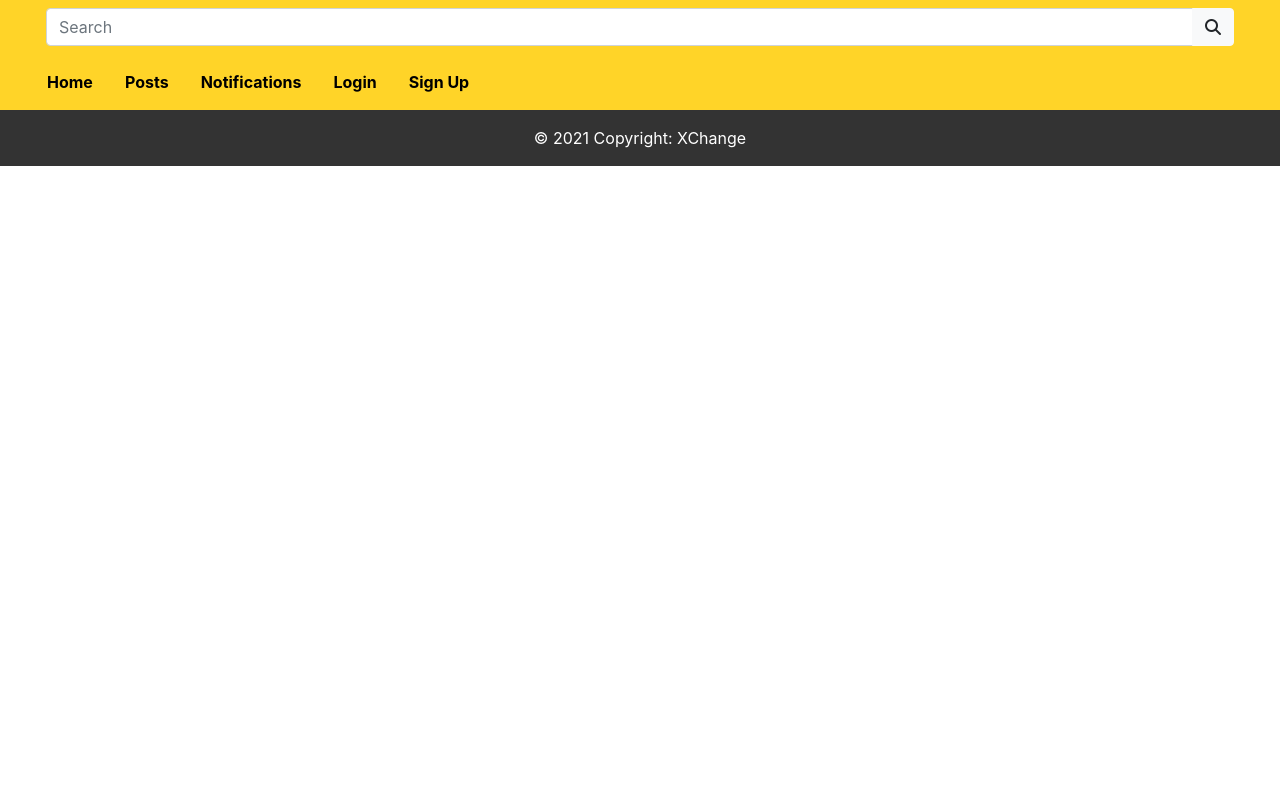
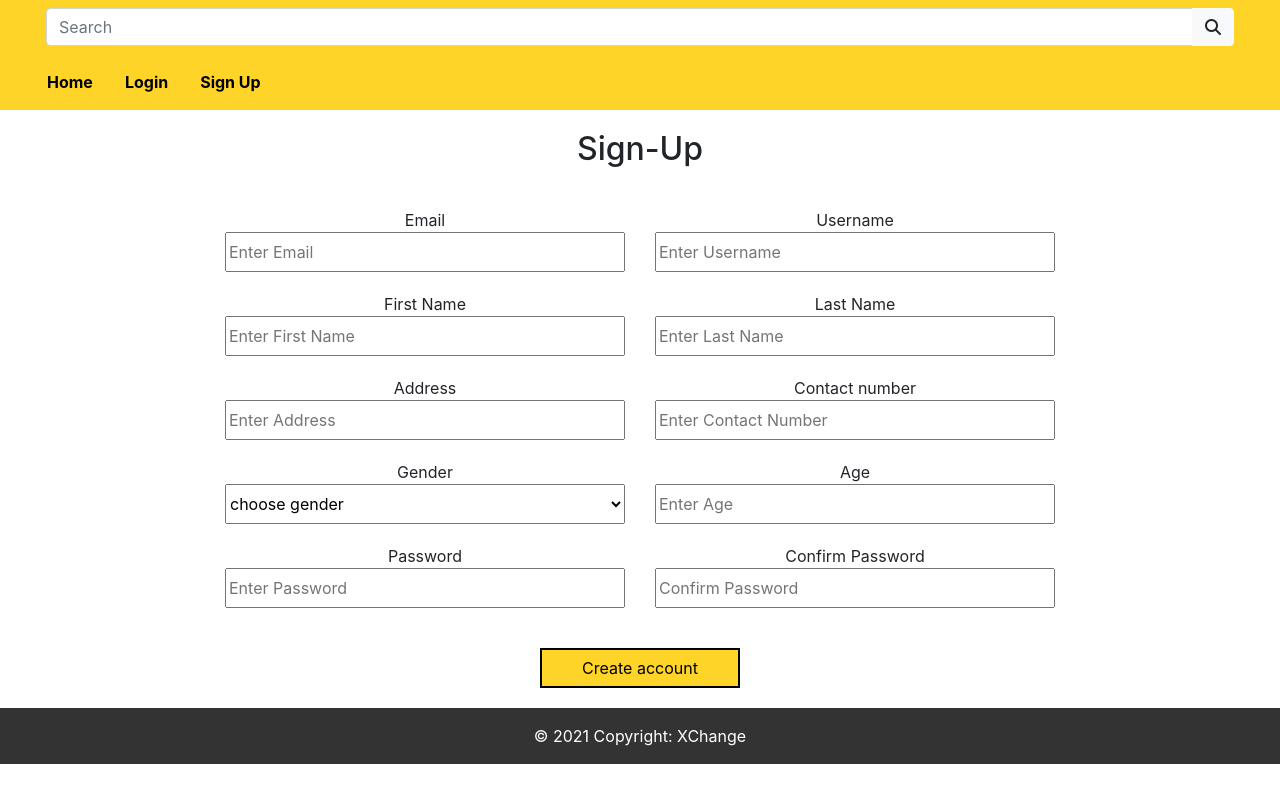
Before and after one commit to OLEG-26/Barter-System, a plain HTML site: page pages/signup.html in a window 1280 px wide. Drawn offline with nearby package versions, Linux system fonts and the light colour scheme; files that its build step writes are made by us from their sources.

Commit message:
paayos na lang

```diff
--- a/pages/signup.html
+++ b/pages/signup.html
@@ -5,7 +5,7 @@
     <head>
         <meta charset="UTF-8" />
         <meta name="viewport" content="width=device-width, initial-scale=1.0" />
-        <link rel="stylesheet" href="./styles/style.css"/>
+        <link rel="stylesheet" href="../styles/style.css"/>
         <link rel="icon" href=""/>
         <link rel="stylesheet" href="https://cdn.jsdelivr.net/npm/bootstrap@4.5.3/dist/css/bootstrap.min.css" integrity="sha384-TX8t27EcRE3e/ihU7zmQxVncDAy5uIKz4rEkgIXeMed4M0jlfIDPvg6uqKI2xXr2" crossorigin="anonymous">
         <script src="https://kit.fontawesome.com/1fb0c16617.js" crossorigin="anonymous"></script>
@@ -43,14 +43,6 @@
                 </li>
 
                 <li class="nav-item">
-                  <a class="nav-link" href="/pages/post.html">Posts</a>
-                </li>
-
-                <li class="nav-item">
-                  <a class="nav-link" href="/pages/notif.html">Notifications</a>
-                </li>
-
-                <li class="nav-item">
                   <a class="nav-link" href="/pages/login.html">Login</a>
                 </li>
 
@@ -65,6 +57,106 @@
      </div>
 
   </header>
+<div>
+<h2 class="signup">Sign-Up</h2>
+
+
+<div class="container d-flex justify-content-center">
+  <div class="row">
+    <div class="col-lg-6 col-md-12">
+      <div class="text-center">
+        <div>Email</div>
+      <input type="text" placeholder="Enter Email" class="register">
+      </div>
+    </div>
+    <div class="col-lg-6 col-md-12">
+      <div class="text-center">
+        <div>Username</div>
+      <input type="text" placeholder="Enter Username" class="register">
+      </div>
+    </div>
+  </div>
+</div>
+
+<div class="container d-flex justify-content-center">
+  <div class="row">
+    <div class="col-lg-6 col-md-12">
+      <div class="text-center">
+        <div>First Name</div>
+      <input type="text" placeholder="Enter First Name" class="register">
+      </div>
+    </div>
+    <div class="col-lg-6 col-md-12">
+      <div class="text-center">
+        <div>Last Name</div>
+      <input type="text" placeholder="Enter Last Name" class="register">
+      </div>
+    </div>
+  </div>
+</div>
+
+<div class="container d-flex justify-content-center">
+  <div class="row">
+    <div class="col-lg-6 col-md-12">
+      <div class="text-center">
+        <div>Address</div>
+      <input type="text" placeholder="Enter Address" class="register">
+      </div>
+    </div>
+    <div class="col-lg-6 col-md-12">
+      <div class="text-center">
+        <div>Contact number</div>
+      <input type="text" placeholder="Enter Contact Number" class="register">
+      </div>
+    </div>
+  </div>
+</div>
+
+<div class="container d-flex justify-content-center">
+  <div class="row">
+    <div class="col-lg-6 col-md-12">
+      <div class="text-center">
+      <div>Gender</div>
+                <select name="Gender" class="register">
+                    <option value="" disabled selected hidden>choose gender</option>
+                    <option value="Male">Male</option>
+                    <option value="Female">Female</option>
+                    <option value="Others">Others</option>
+                </select>
+          </div>
+        </div>
+          <div class="col-lg-6 col-md-12">
+              <div class="text-center">
+                <div>Age</div>
+                <input type="text" placeholder="Enter Age" class="register">
+              </div>
+          </div>
+    </div>
+  </div>
+
+  <div class="container d-flex justify-content-center">
+  <div class="row">
+    <div class="col-lg-6 col-md-12">
+      <div class="text-center">
+        <div>Password</div>
+      <input type="password" placeholder="Enter Password" class="register">
+      </div>
+    </div>
+    <div class="col-lg-6 col-md-12">
+      <div class="text-center">
+        <div>Confirm Password</div>
+      <input type="password" placeholder="Confirm Password" class="register">
+      </div>
+    </div>
+  </div>
+</div>
+
+    <div class="text-center">
+      <div class="input">
+        <button class="bttn">Create account</button>
+      </div>
+      </div>
+  </div>
 
       <footer class="page-footer font-small blue">
         <div class="footer-copyright text-center py-3">
--- a/styles/style.css
+++ b/styles/style.css
@@ -35,6 +35,42 @@ header nav {
 .dropdown{
     padding: 15px;
 }
+.signup{
+    text-align: center;
+    margin-top: 20px;
+    margin-bottom:40px;
+}
+.log{
+    text-align: center;
+}
+.cont{
+    margin-bottom: 138px;
+    margin-top: 50px;
+}
+.row{
+    margin-bottom: 20px;
+}
+#gender{
+    height: 40px;
+}
+.register{
+    width: 400px;
+    height: 40px;
+}
+
+.card-cont{
+    display: flex;
+    align-items: center;
+    justify-content: center;
+}
+.bttn{
+    margin-top: 20px;
+    margin-bottom: 20px;
+    height: 40px;
+    width: 200px;
+    background-color: #FFD428;
+    border: black 2px solid;
+}
 
 footer {
     background: #333;
```
Also changed, not shown: pages/login.html (+29 -8 lines).
